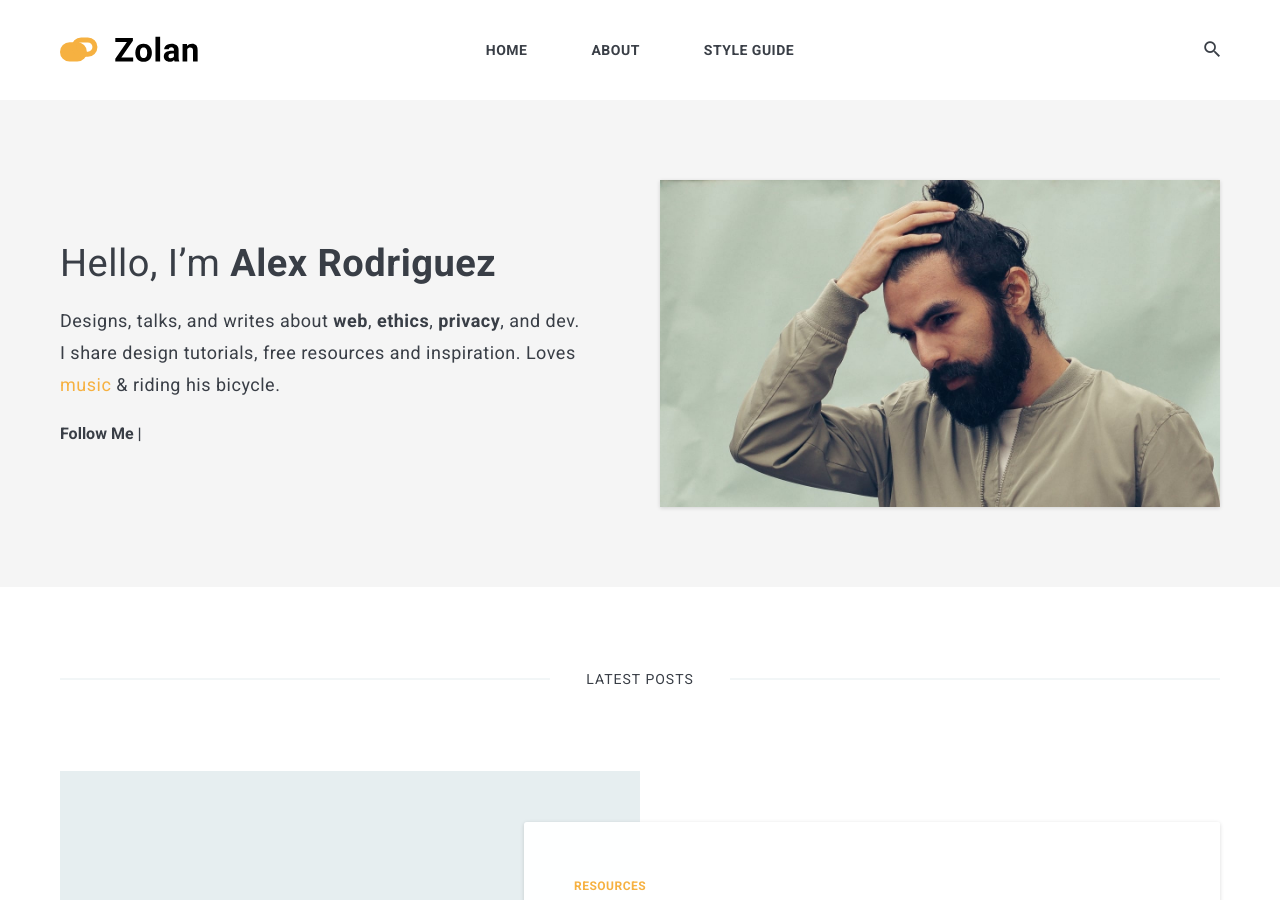
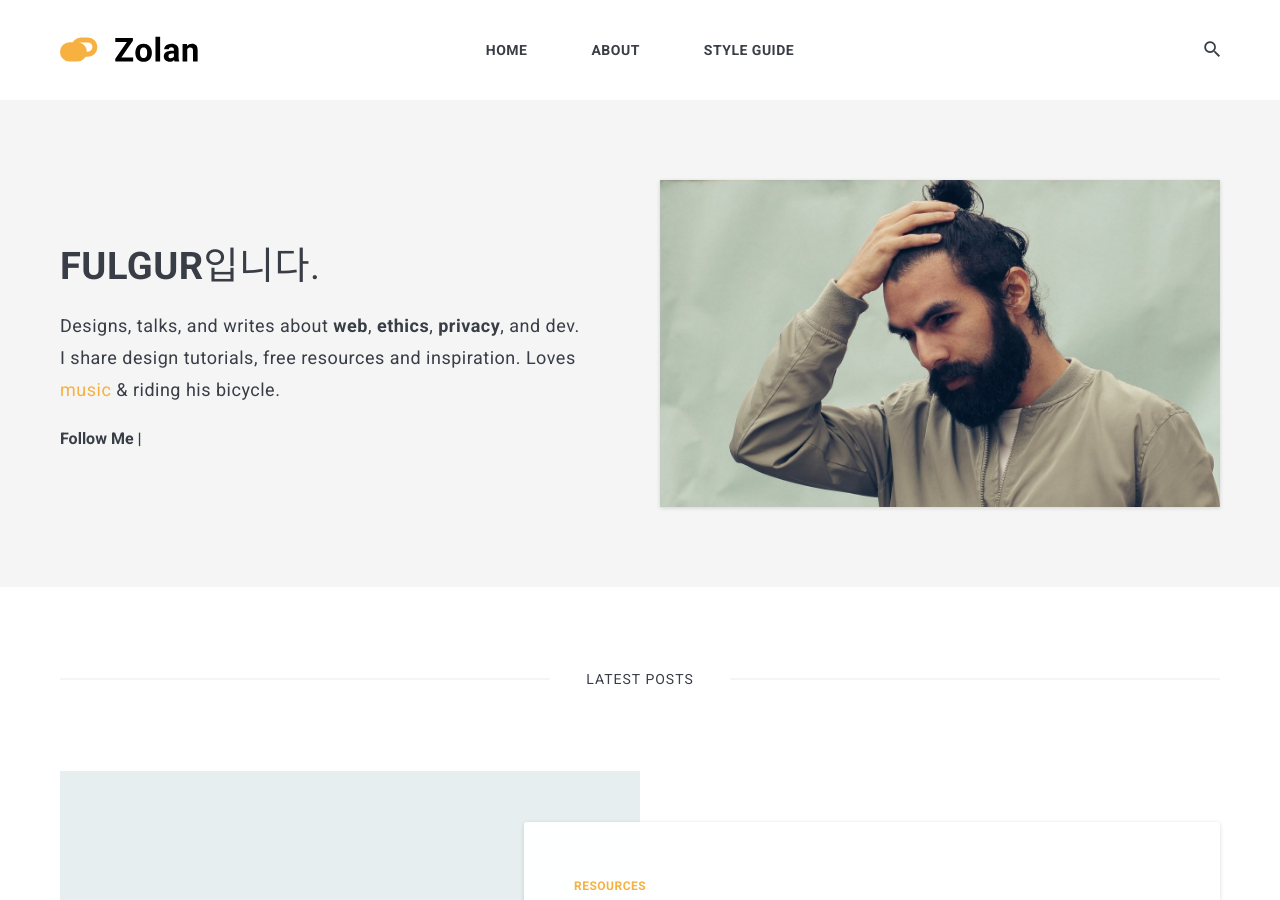
Before and after one commit to kerow1004/kerow1004.github.io, a Jekyll site: the page built from index.html, in a window 1280 px wide and 900 px high. Built offline with Jekyll 4.4.1, drawn with Linux system fonts in a browser that asks for light colours; nearby versions of some CDN libraries; the list of posts is cut into pages by our own code.

```diff
--- a/_config.yml
+++ b/_config.yml
@@ -1,4 +1,4 @@
-baseurl: "/blog" # the subpath of your site, e.g. /blog
+baseurl: "" # the subpath of your site, e.g. /blog
 url: "kerow1004.github.io" # the base hostname & protocol for your site, e.g. http://example.com
 
 
--- a/_data/settings.yml
+++ b/_data/settings.yml
@@ -10,7 +10,7 @@ description: 수학과 프로그램에 대한 이야기입니다.
 author:
   name: 김진성
   image: 01.jpg
-  say-hello: Hello, I’m <strong>Alex Rodriguez</strong>
+  say-hello: <strong>FULGUR</strong>입니다.
   bio: Designs, talks, and writes about <strong>web</strong>, <strong>ethics</strong>, <strong>privacy</strong>, and dev. I share design tutorials, free resources and inspiration. Loves <a href="#">music</a> & riding his bicycle.
 
 
```
